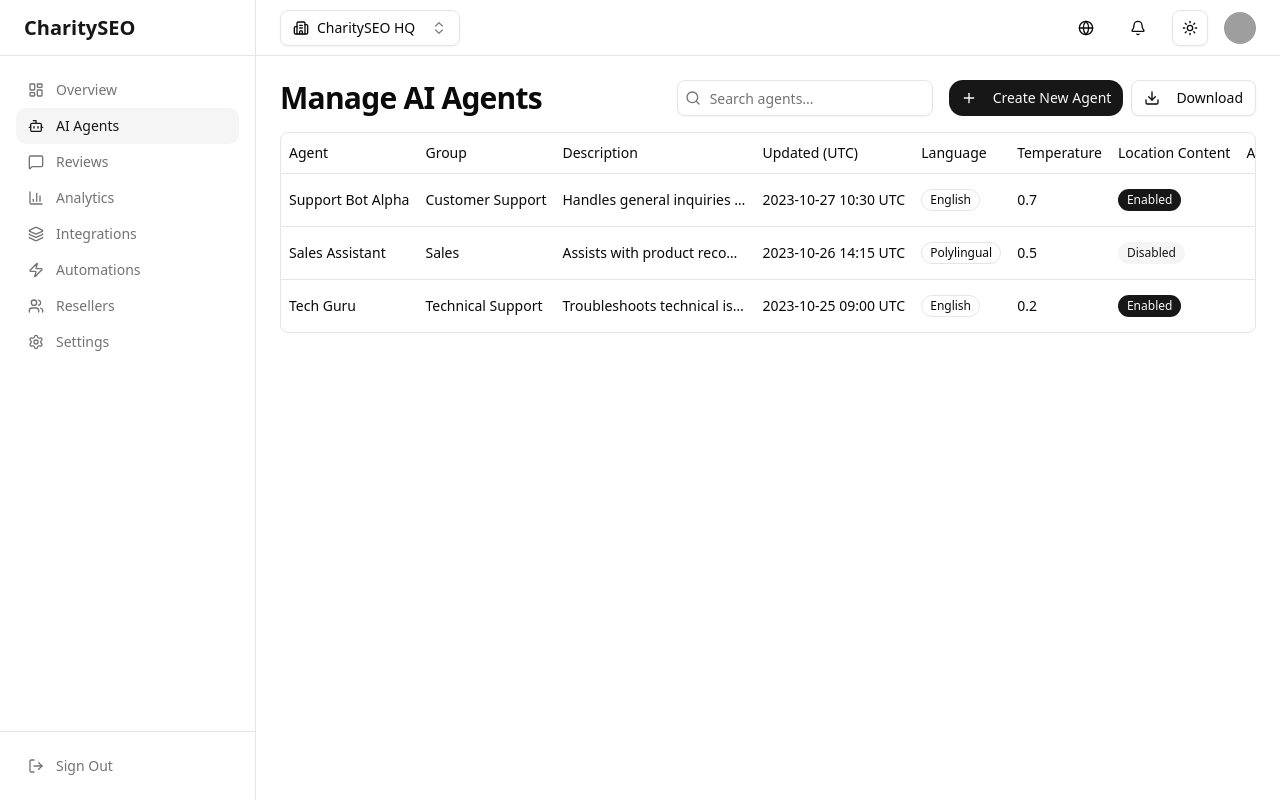
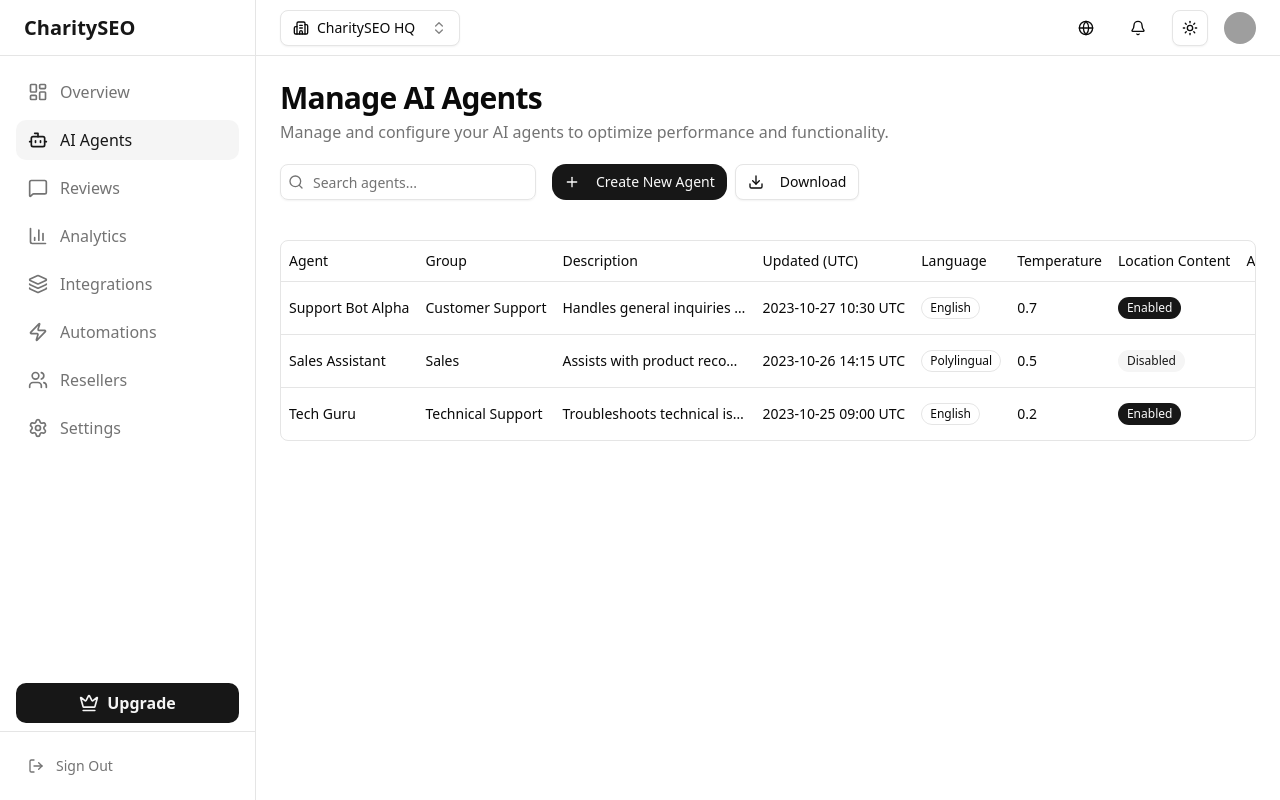
Before and after one commit to favour-the-dev/charitySeo, a Next.js app: page /agents in a window 1280 px wide. Built offline with nearby package versions, Linux system fonts and the light colour scheme; grey boxes are pictures that could not be loaded.

Commit message:
latest commit

```diff
--- a/app/agents/page.tsx
+++ b/app/agents/page.tsx
@@ -14,12 +14,21 @@ export default function AgentsPage() {
   return (
     <DashboardLayout>
       <div className="flex-1 space-y-4">
-        <div className="flex flex-col space-y-4 lg:flex-row lg:items-center lg:justify-between lg:space-y-0">
-          <h2 className="text-3xl font-bold tracking-tight">
-            Manage AI Agents
-          </h2>
+        <div className="flex flex-col space-y-4 gap-5 lg:space-y-0">
+          <header className="flex flex-col gap-1">
+            <h2 className="text-3xl font-bold tracking-tight">
+              Manage AI Agents
+            </h2>
+            <p className="text-muted-foreground">
+              Manage and configure your AI agents to optimize performance and
+              functionality.
+            </p>
+          </header>
 
-          <div className="flex flex-col space-y-2 sm:flex-row sm:items-center sm:space-x-4 sm:space-y-0">
+          <div
+            className="flex flex-col space-y-2 sm:flex-row sm:items-center
+          sm:space-x-4 sm:space-y-0"
+          >
             <div className="relative w-full sm:w-64">
               <Search className="absolute left-2 top-2.5 h-4 w-4 text-muted-foreground" />
               <Input
--- a/components/agents/agents-table.tsx
+++ b/components/agents/agents-table.tsx
@@ -59,7 +59,7 @@ export function AgentsTable({ searchQuery = "" }: { searchQuery?: string }) {
   );
 
   return (
-    <div className="rounded-md border">
+    <div className="rounded-md border mt-10">
       <Table>
         <TableHeader>
           <TableRow>
--- a/components/layout/header.tsx
+++ b/components/layout/header.tsx
@@ -21,6 +21,9 @@ import {
   Check,
   Plus,
   Globe,
+  LogOut,
+  User,
+  Shield,
 } from "lucide-react";
 import Link from "next/link";
 import { useWorkspaceStore } from "@/lib/workspace-store";
@@ -28,6 +31,12 @@ import { CreateWorkspaceModal } from "@/components/workspaces/create-workspace-m
 import { CreateTeamMemberModal } from "@/components/workspaces/create-team-member-modal";
 
 export function Header() {
+  const user = {
+    name: "Admin User",
+    email: "admin@charityseo.com",
+    avatar: "https://github.com/shadcn.png",
+    isAdmin: true,
+  };
   const [open, setOpen] = useState(false);
   const [isCreateWorkspaceOpen, setIsCreateWorkspaceOpen] = useState(false);
   const [isAddMemberOpen, setIsAddMemberOpen] = useState(false);
@@ -152,10 +161,52 @@ export function Header() {
           <span className="sr-only">Notifications</span>
         </Button>
         <ModeToggle />
-        <Avatar className="h-8 w-8">
-          <AvatarImage src="https://github.com/shadcn.png" alt="@shadcn" />
-          <AvatarFallback>CN</AvatarFallback>
-        </Avatar>
+        <DropdownMenu>
+          <DropdownMenuTrigger asChild>
+            <Button variant="ghost" className="relative h-8 w-8 rounded-full">
+              <Avatar className="h-8 w-8">
+                <AvatarImage src={user.avatar} alt={user.name} />
+                <AvatarFallback>CN</AvatarFallback>
+              </Avatar>
+            </Button>
+          </DropdownMenuTrigger>
+          <DropdownMenuContent className="w-56" align="end" forceMount>
+            <DropdownMenuLabel className="font-normal">
+              <div className="flex flex-col space-y-1">
+                <p className="text-sm font-medium leading-none">{user.name}</p>
+                <p className="text-xs leading-none text-muted-foreground">
+                  {user.email}
+                </p>
+              </div>
+            </DropdownMenuLabel>
+            <DropdownMenuSeparator />
+            <DropdownMenuItem asChild>
+              <Link
+                href="/settings?tab=profile"
+                className="cursor-pointer w-full flex items-center"
+              >
+                <User className="mr-2 h-4 w-4" />
+                <span>Profile</span>
+              </Link>
+            </DropdownMenuItem>
+            {user.isAdmin && (
+              <DropdownMenuItem asChild>
+                <Link
+                  href="/admin"
+                  className="cursor-pointer w-full flex items-center"
+                >
+                  <Shield className="mr-2 h-4 w-4" />
+                  <span>Admin</span>
+                </Link>
+              </DropdownMenuItem>
+            )}
+            <DropdownMenuSeparator />
+            <DropdownMenuItem className="cursor-pointer text-red-600 focus:text-red-600">
+              <LogOut className="mr-2 h-4 w-4" />
+              <span>Log out</span>
+            </DropdownMenuItem>
+          </DropdownMenuContent>
+        </DropdownMenu>
       </div>
     </header>
   );
--- a/components/layout/sidebar.tsx
+++ b/components/layout/sidebar.tsx
@@ -12,6 +12,7 @@ import {
   Zap,
   Bot,
   Users,
+  Crown,
 } from "lucide-react";
 
 const sidebarItems = [
@@ -82,7 +83,7 @@ export function Sidebar({ className, onNavigate, ...props }: SidebarProps) {
         </Link>
       </div>
       <div className="flex-1 overflow-auto py-4">
-        <nav className="grid items-start px-4 text-sm font-medium">
+        <nav className="grid gap-2 items-start px-4 font-medium">
           {sidebarItems.map((item, index) => {
             const Icon = item.icon;
             return (
@@ -97,12 +98,24 @@ export function Sidebar({ className, onNavigate, ...props }: SidebarProps) {
                     : "text-muted-foreground"
                 )}
               >
-                <Icon className="h-4 w-4" />
+                <Icon className="h-5 w-5" />
                 {item.title}
               </Link>
             );
           })}
         </nav>
+      </div>
+      {/* upgrade link */}
+      <div className="mt-auto py-2 px-4">
+        <Link href="/subscriptions">
+          <button
+            className="bg-primary text-secondary hover:bg-primary/90 flex w-full items-center justify-center gap-2
+            rounded-lg px-3 py-2 transition-all cursor-pointer"
+          >
+            <Crown className="h-5 w-5" />
+            <span className="text-sm md:text-base font-semibold">Upgrade</span>
+          </button>
+        </Link>
       </div>
       <div className="mt-auto border-t p-4">
         <Link href="/login">
```
